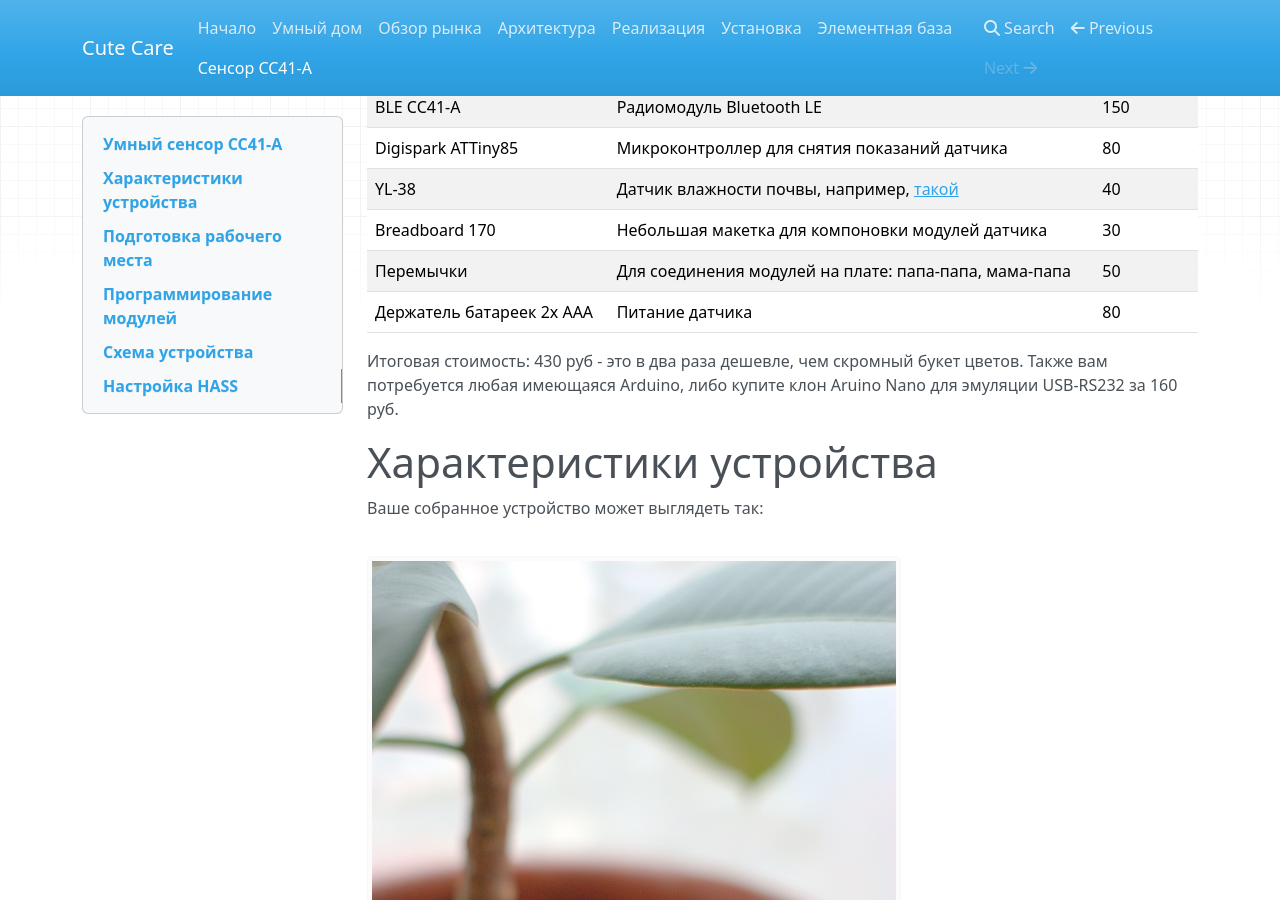
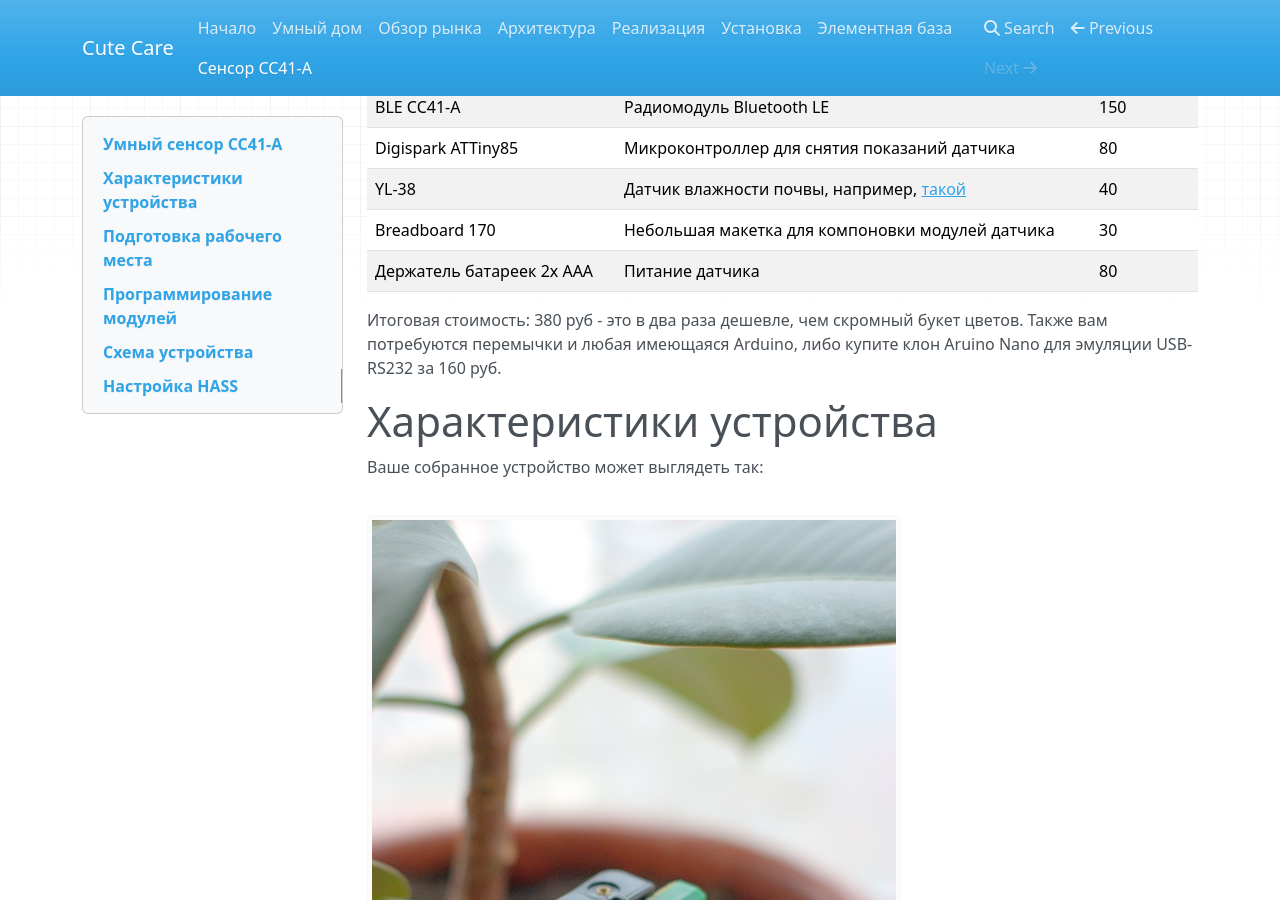
Before and after one commit to cutecare/cutecare-docs, an MkDocs documentation site: the page built from docs/Сенсор CC41A.md, in a window 1280 px wide and 900 px high, scrolled down 360 px. Built offline with MkDocs 1.6.1, drawn with Linux system fonts in a browser that asks for light colours; nearby versions of some CDN libraries; old or Windows-style settings are respelled for this version of MkDocs.

Commit message:
Update Сенсор CC41A.md

```diff
--- a/docs/Сенсор CC41A.md
+++ b/docs/Сенсор CC41A.md
@@ -14,11 +14,10 @@
 |Digispark ATTiny85|Микроконтроллер для снятия показаний датчика|80|
 |YL-38|Датчик влажности почвы, например, [такой](https://www.ebay.com/itm/5PCS-Soil-Hygrometer-Detection-Module-Soil-Moisture-Sensor-For-arduino-Smart-car/400385860375?ssPageName=STRK%3AMEBIDX%3AIT&_trksid=p2057872.m2749.l2649)|40|
 |Breadboard 170|Небольшая макетка для компоновки модулей датчика|30|
-|Перемычки|Для соединения модулей на плате: папа-папа, мама-папа|50|
 |Держатель батареек 2x AAA|Питание датчика|80|
 
-Итоговая стоимость: 430 руб - это в два раза дешевле, чем скромный букет цветов.
-Также вам потребуется любая имеющаяся Arduino, либо купите клон Aruino Nano для эмуляции USB-RS232 за 160 руб.
+Итоговая стоимость: 380 руб - это в два раза дешевле, чем скромный букет цветов.
+Также вам потребуются перемычки и любая имеющаяся Arduino, либо купите клон Aruino Nano для эмуляции USB-RS232 за 160 руб.
 
 # Характеристики устройства
 
```
